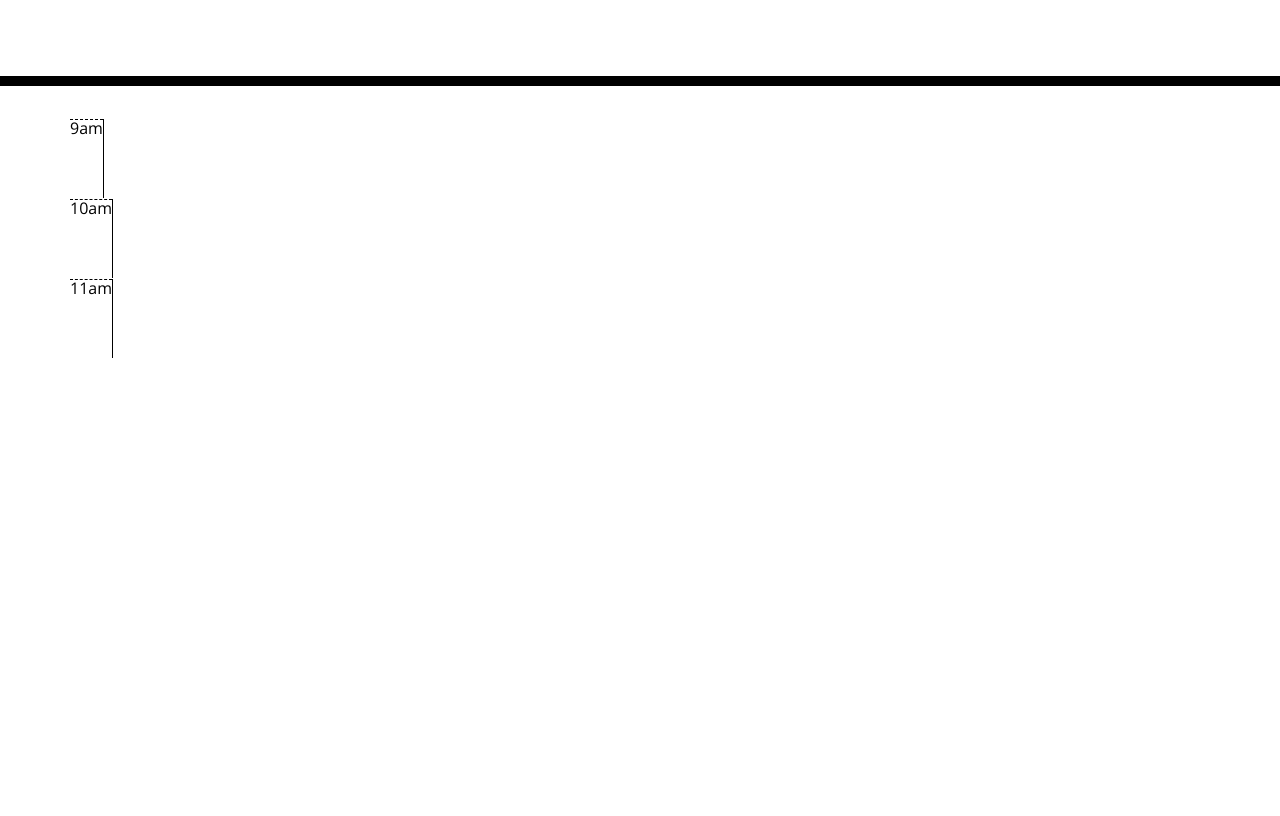
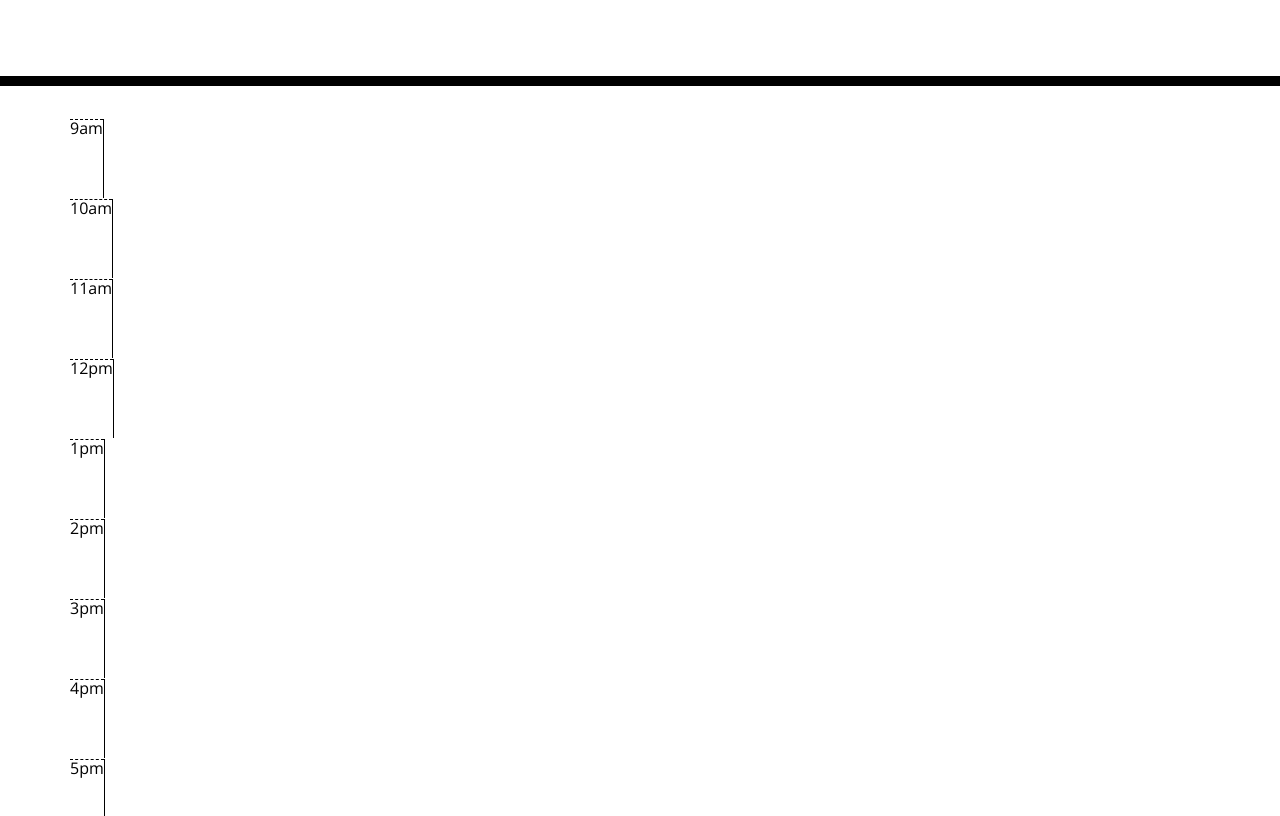
Before and after one commit to 86MBurns/Workday-Schedual, a plain HTML site: page Develop/index.html in a window 1280 px wide. Shown: the part 182-998 px from the top of the page. Before the commit the page ends 800 px from the top, so only its background shows below. Drawn offline with nearby package versions, Linux system fonts and the light colour scheme.

Commit message:
remaining time blocks up to 5pm

```diff
--- a/Develop/index.html
+++ b/Develop/index.html
@@ -45,6 +45,35 @@
         <textarea class="todos"></textarea>
         <div class="saveButton btn"></div>
       </div>
+      <div class="row timeblock">
+        <div class="hour">12pm</div>
+        <textarea class="todos"></textarea>
+        <div class="saveButton btn"></div>
+      </div>
+      <div class="row timeblock">
+        <div class="hour">1pm</div>
+        <textarea class="todos"></textarea>
+        <div class="saveButton btn"></div>
+      </div>
+      <div class="row timeblock">
+        <div class="hour">2pm</div>
+        <textarea class="todos"></textarea>
+        <div class="saveButton btn"></div>
+      </div>
+      <div class="row timeblock">
+        <div class="hour">3pm</div>
+        <textarea class="todos"></textarea>
+        <div class="saveButton btn"></div>
+      </div>
+      <div class="row timeblock">
+        <div class="hour">4pm</div>
+        <textarea class="todos"></textarea>
+        <div class="saveButton btn"></div>
+      </div>
+      <div class="row timeblock">
+        <div class="hour">5pm</div>
+        <textarea class="todos"></textarea>
+        <div class="saveButton btn"></div>
     </div>
 
     <script src="https://cdnjs.cloudflare.com/ajax/libs/jquery/3.2.1/jquery.min.js"></script>
```
